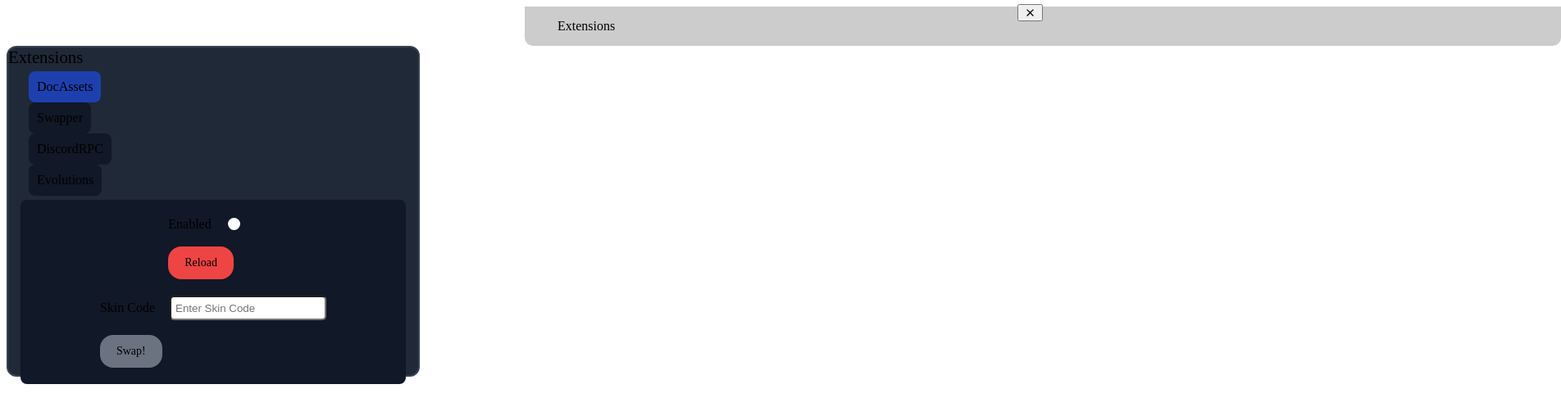
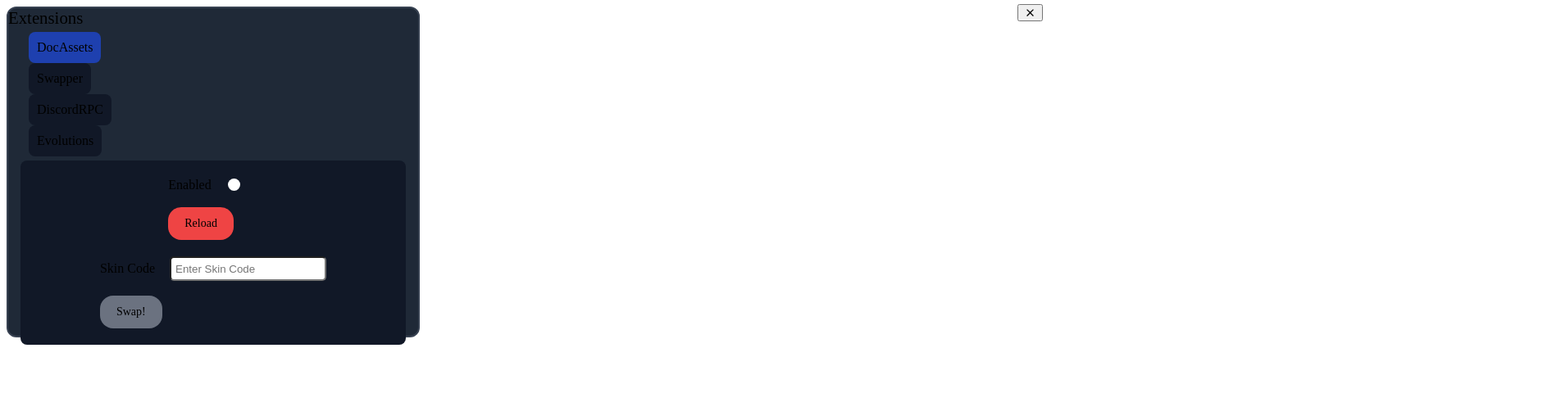
Before and after one commit to SirReadsALot/Deeeep.io-Desktop-Client, a browser extension: page src/index.html in a window 1280 px wide. Shown: the whole page at 82% size, 1904 px wide, since content can reach past the window. Drawn offline with Linux system fonts and the light colour scheme.

Commit message:
Update index.html

```diff
--- a/src/index.html
+++ b/src/index.html
@@ -209,8 +209,6 @@
     }
 </style>
 
-<div class="absolute" id="extensions">Extensions</div>
-
 <div style="z-index: 100;" class="w-screen h-screen absolute hidden" id="ext-modal">
     <div style="background-color: rgba(0,0,0,.5);" class="w-full h-full absolute"></div>
     <div class="w-full h-full absolute flex justify-center items-center">
```
